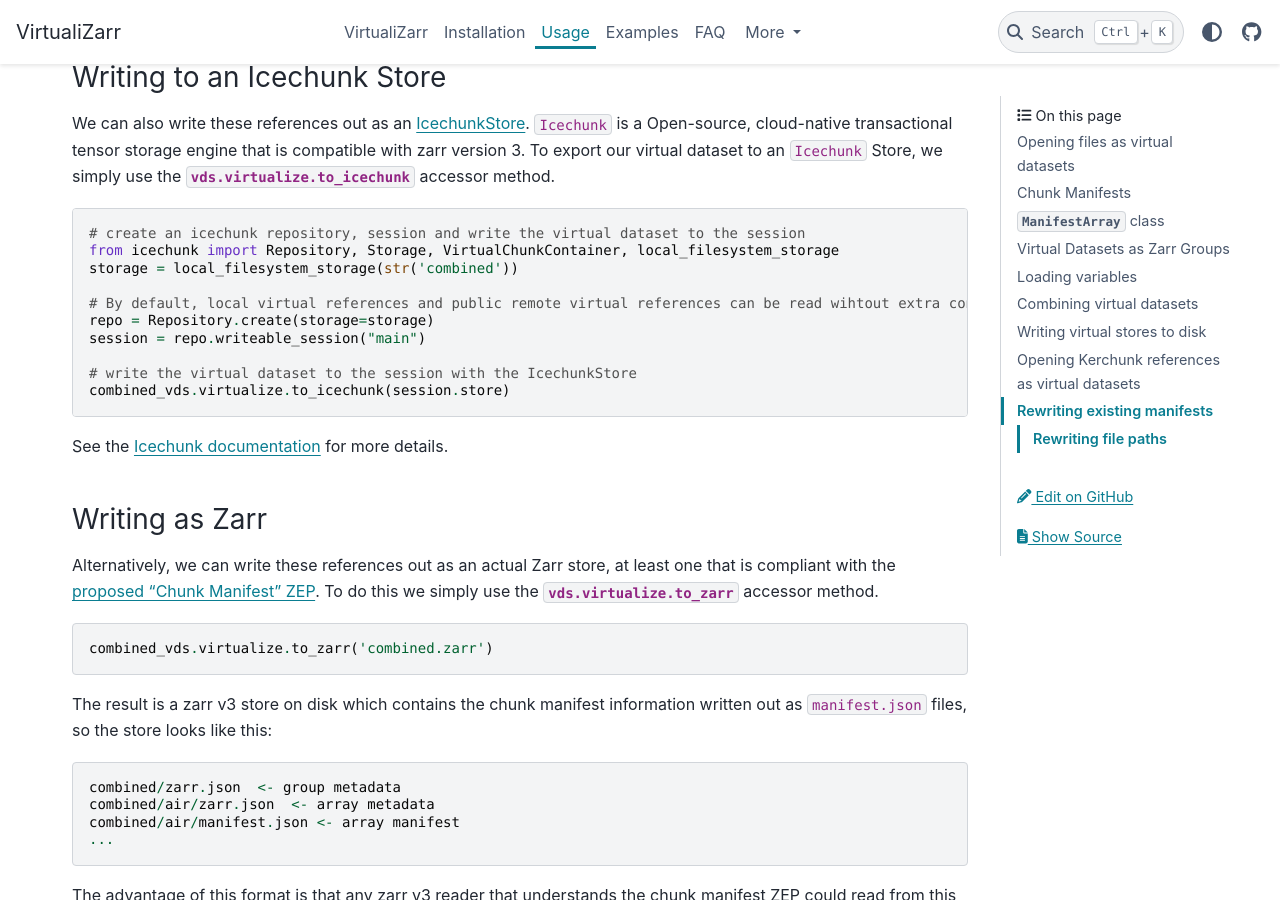
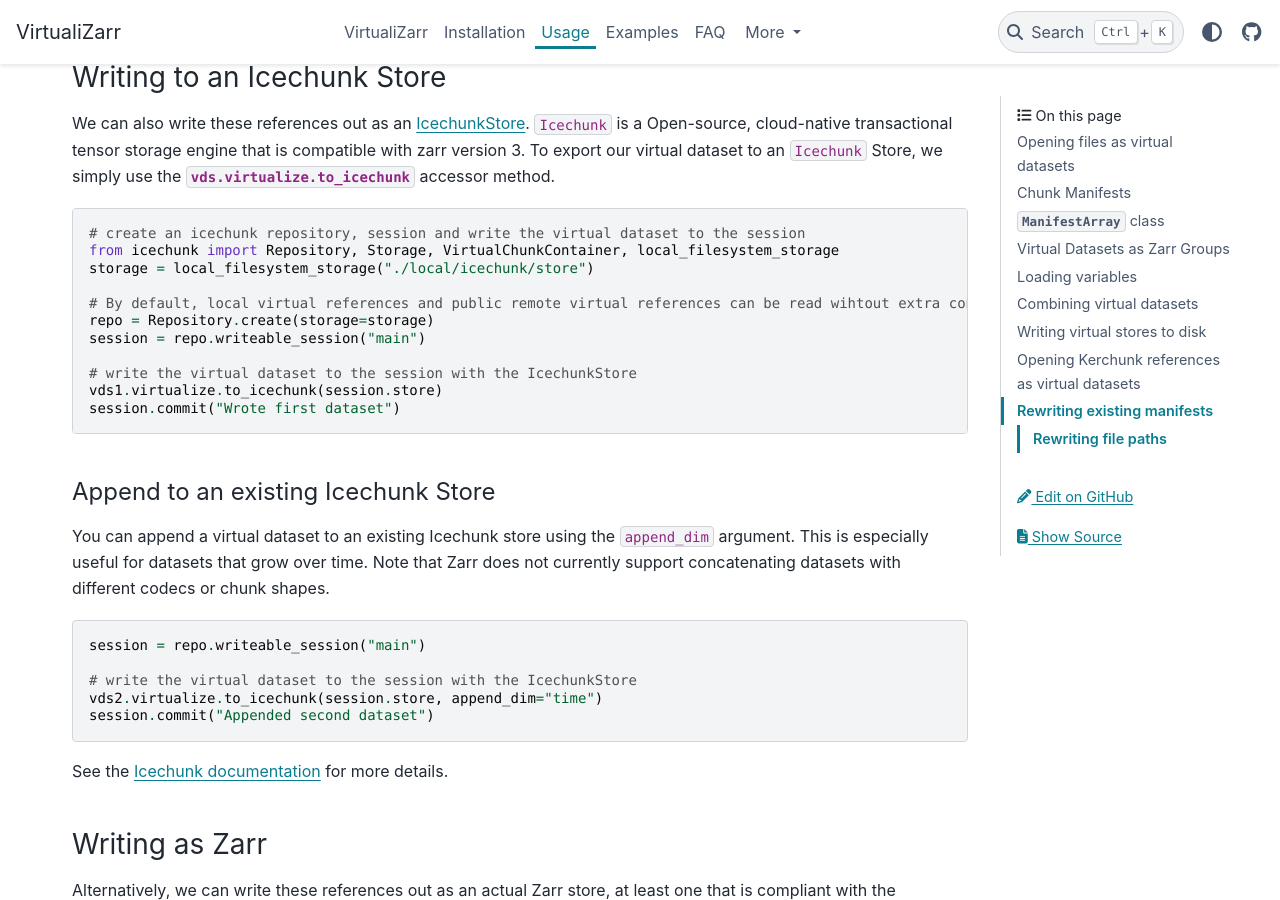
Before and after one commit to zarr-developers/VirtualiZarr, a Sphinx documentation site: the page built from docs/usage.md, in a window 1280 px wide and 900 px high, scrolled down 11373 px. Built offline with Sphinx 7.4.7 and the PyData theme 0.15.4, drawn with Linux system fonts in a browser that asks for light colours.

Commit message:
Update usage.md with append method for icechunk (#409)
* Update usage.md

* Update usage.md

````diff
--- a/docs/usage.md
+++ b/docs/usage.md
@@ -431,14 +431,27 @@
 ```python
 # create an icechunk repository, session and write the virtual dataset to the session
 from icechunk import Repository, Storage, VirtualChunkContainer, local_filesystem_storage
-storage = local_filesystem_storage(str('combined'))
+storage = local_filesystem_storage("./local/icechunk/store")
 
 # By default, local virtual references and public remote virtual references can be read wihtout extra configuration.
 repo = Repository.create(storage=storage)
 session = repo.writeable_session("main")
 
 # write the virtual dataset to the session with the IcechunkStore
-combined_vds.virtualize.to_icechunk(session.store)
+vds1.virtualize.to_icechunk(session.store)
+session.commit("Wrote first dataset")
+```
+
+#### Append to an existing Icechunk Store
+
+You can append a virtual dataset to an existing Icechunk store using the `append_dim` argument. This is especially useful for datasets that grow over time. Note that Zarr does not currently support concatenating datasets with different codecs or chunk shapes.
+
+```python
+session = repo.writeable_session("main")
+
+# write the virtual dataset to the session with the IcechunkStore
+vds2.virtualize.to_icechunk(session.store, append_dim="time")
+session.commit("Appended second dataset")
 ```
 
 See the [Icechunk documentation](https://icechunk.io/icechunk-python/virtual/#creating-a-virtual-dataset-with-virtualizarr) for more details.
````
